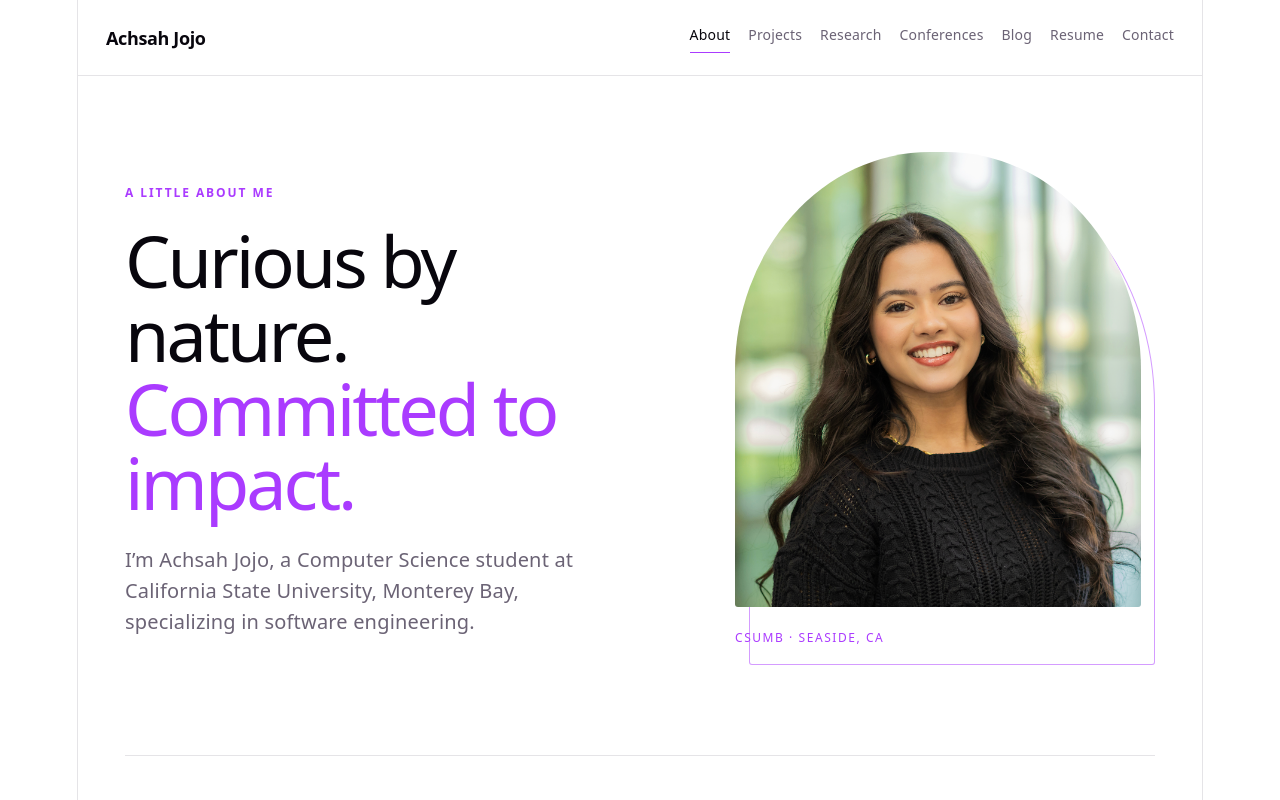
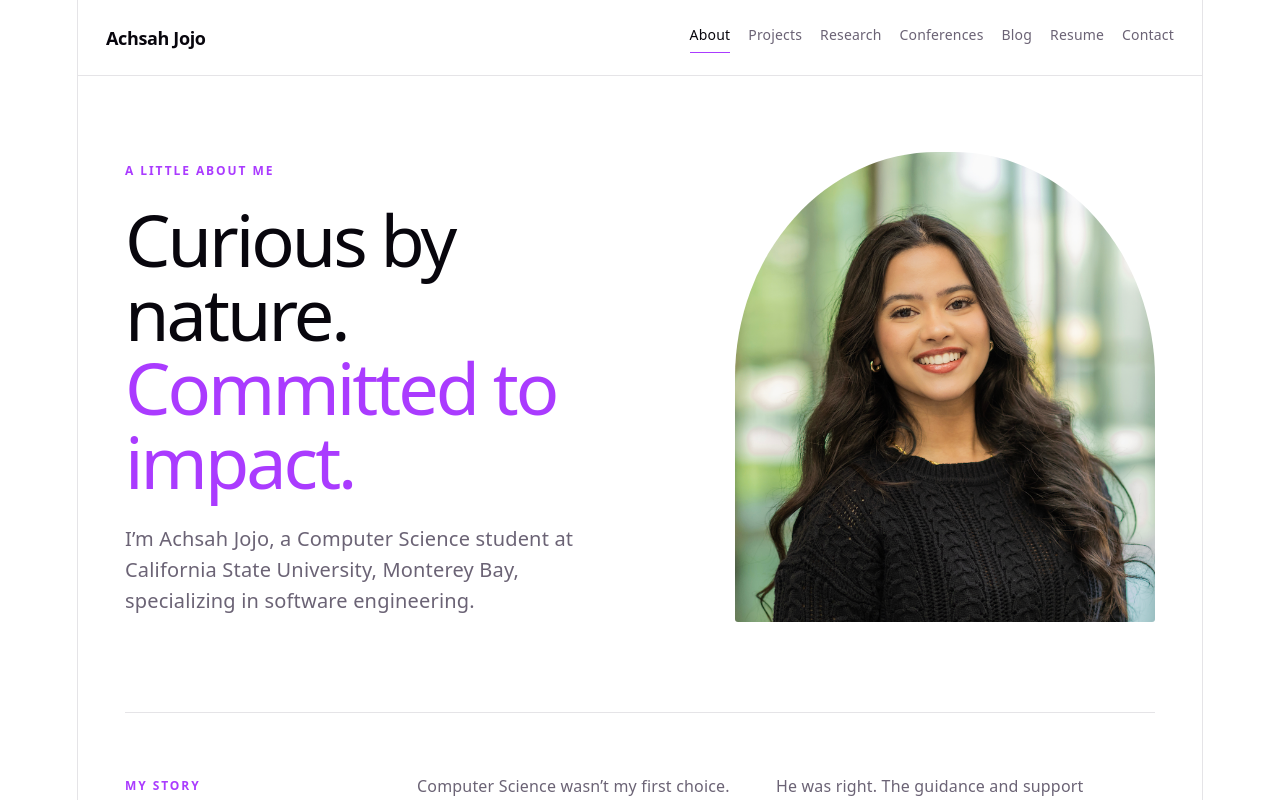
Before and after one commit to AchsahJojo/achsah-portfolio-, a React (Vite) app: page /about in a window 1280 px wide. Shown: the top 800 px of the page. Built offline with nearby package versions, Linux system fonts and the light colour scheme.

Commit message:
Remove misaligned purple portrait frame on About
Drop the decorative outline and caption so the headshot stands alone without the offset purple border.

Co-authored-by: Achsah Jojo <AchsahJojo@users.noreply.github.com>

```diff
--- a/src/index.css
+++ b/src/index.css
@@ -387,10 +387,8 @@ button, a { font: inherit; }
 .about-hero h1 { font-size: clamp(44px, 6vw, 72px); line-height: 1.03; letter-spacing: -3px; margin: 17px 0 25px; }
 .about-hero h1 em { color: var(--accent); font-style: normal; }
 .about-lede { max-width: 500px; font-size: 20px; line-height: 1.55; }
-.portrait-wrap { position: relative; width: 100%; max-width: 420px; justify-self: end; padding: 0 14px 14px 0; box-sizing: border-box; }
-.portrait-wrap img { position: relative; z-index: 1; display: block; width: 100%; aspect-ratio: 1 / 1.12; object-fit: cover; object-position: center top; border-radius: 48% 48% 3px 3px; filter: saturate(.9); }
-.portrait-wrap::before { content: ""; position: absolute; z-index: 0; inset: 0 14px 14px 0; border: 1.5px solid var(--accent-border); border-radius: 48% 48% 3px 3px; transform: translate(14px, 14px); pointer-events: none; }
-.portrait-note { display: block; margin-top: 18px; color: var(--accent); font-size: 12px; letter-spacing: .13em; text-transform: uppercase; }
+.portrait-wrap { width: 100%; max-width: 420px; justify-self: end; }
+.portrait-wrap img { display: block; width: 100%; aspect-ratio: 1 / 1.12; object-fit: cover; object-position: center top; border-radius: 48% 48% 3px 3px; filter: saturate(.9); }
 .about-story { display: grid; grid-template-columns: 220px minmax(0, 1fr); gap: 72px; padding: 60px 0 84px; border-top: 1px solid var(--border); }
 .story-copy { max-width: 680px; columns: 2; column-gap: 38px; }
 .story-copy p { break-inside: avoid; margin-bottom: 20px; font-size: 16px; line-height: 1.7; }
--- a/src/pages/About.tsx
+++ b/src/pages/About.tsx
@@ -10,7 +10,7 @@ const highlights = [
 
 export default function About() {
   return <main className="about-page">
-    <section className="about-hero"><div className="about-hero-copy"><p className="eyebrow">A little about me</p><h1>Curious by nature.<br /><em>Committed to impact.</em></h1><p className="about-lede">I’m Achsah Jojo, a Computer Science student at California State University, Monterey Bay, specializing in software engineering.</p></div><div className="portrait-wrap"><img src={headshot} alt="Achsah Jojo smiling" /><span className="portrait-note">CSUMB · Seaside, CA</span></div></section>
+    <section className="about-hero"><div className="about-hero-copy"><p className="eyebrow">A little about me</p><h1>Curious by nature.<br /><em>Committed to impact.</em></h1><p className="about-lede">I’m Achsah Jojo, a Computer Science student at California State University, Monterey Bay, specializing in software engineering.</p></div><div className="portrait-wrap"><img src={headshot} alt="Achsah Jojo smiling" /></div></section>
 
     <section className="about-story"><p className="section-label">My story</p><div className="story-copy"><p>Computer Science wasn’t my first choice. It became one of those unexpected yet rewarding paths that keeps shaping my future. In college, I developed a deeper interest in technology and began uncovering the software behind the applications we use every day.</p><p>I grew up in Karnataka, India, until the age of 10, surrounded by family members working in healthcare and education. My first experience with programming in high school was difficult, so I assumed I would follow in my parents’ footsteps and pursue healthcare. My dad encouraged me to give Computer Science another chance—he thought college might help me see it differently.</p><p>He was right. The guidance and support of the Computing Talent Initiative cohort and dedicated CSUMB professors helped me find belonging in this field. That community gave me the confidence to persist as one of the few women in a traditionally male-dominated discipline.</p><p>Today, I’m driven by the challenge of making technology work seamlessly for people—whether I’m building front-end and back-end systems or exploring how artificial intelligence can simplify everyday life. I’m excited about what I’m learning and what comes next.</p></div></section>
 
```
